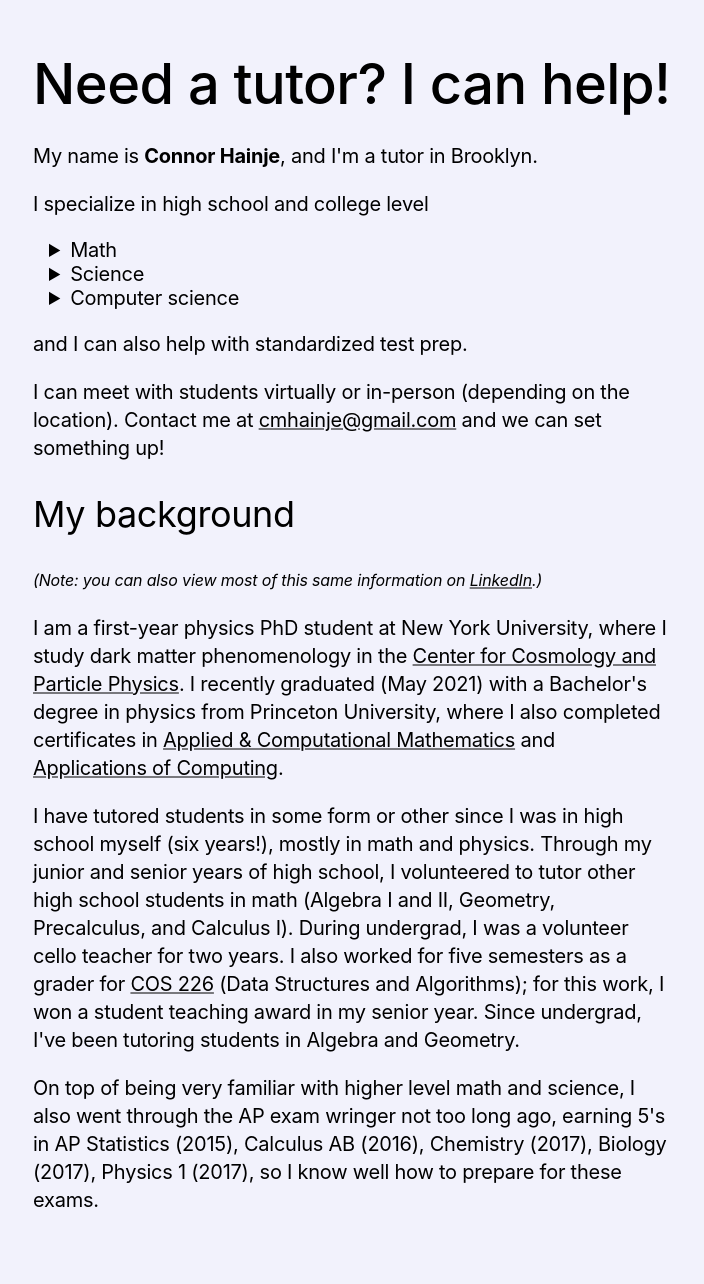
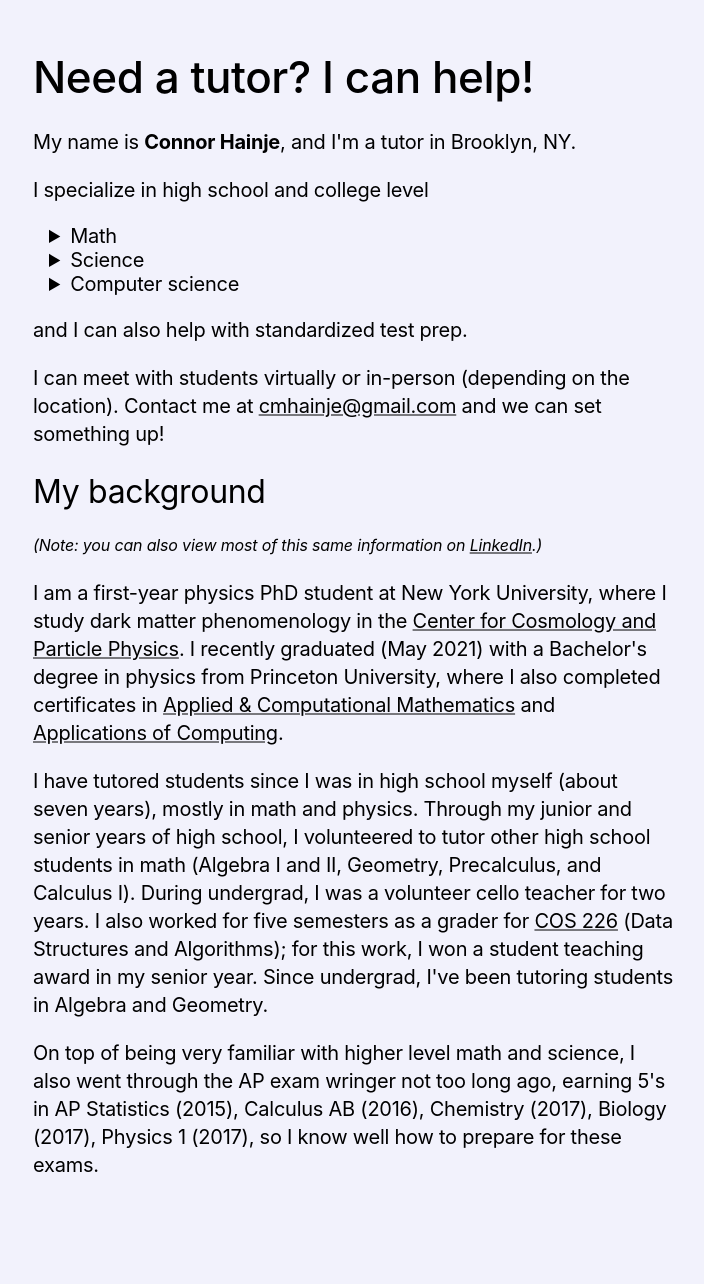
Before and after one commit to cmhainje/cmhainje.github.io, a Jekyll site: the page built from tutoring.html, in a window 1280 px wide. Shown: the whole page, without its empty margins (287-991 px from the left). Built offline with Jekyll 4.4.1, drawn with Linux system fonts in a browser that asks for light colours; some web fonts are replaced; after the commit the page ends 1249 px from its top, so only the background shows below that.

Commit message:
tweaks to tutoring page

```diff
--- a/assets/css/tutoring.css
+++ b/assets/css/tutoring.css
@@ -35,17 +35,20 @@ body {
 }
 
 h1 {
-  font-size: 3.5rem;
-  letter-spacing: calc(-0.01 * 3.5rem);
+  font-size: 2.75rem;
+  letter-spacing: calc(-0.01 * 2.75rem);
   font-weight: 500;
   margin-top: 0;
   margin-bottom: 1.5rem;
 }
 
 h2 {
-  font-size: 2.25rem;
-  letter-spacing: calc(-0.01 * 2.25rem);
+  font-size: 2rem;
+  letter-spacing: calc(-0.01 * 2rem);
   font-weight: 400;
+
+  margin-top: 1.5rem;
+  margin-bottom: 1.25rem;
 }
 
 p,
--- a/tutoring.html
+++ b/tutoring.html
@@ -36,7 +34,6 @@ permalink: /tutoring
     <meta name="msapplication-square150x150logo" content="/assets/icon/mstile-150x150.png" />
     <meta name="msapplication-wide310x150logo" content="/assets/icon/mstile-310x150.png" />
     <meta name="msapplication-square310x310logo" content="/assets/icon/mstile-310x310.png" />
-
 </head>
 <body>
   <!-- fixes flash of unstyled content -->
@@ -44,7 +41,7 @@ permalink: /tutoring
   <div class="content">
     <h1>Need a tutor? I can help!</h1>
     <p>
-      My name is <b>Connor Hainje</b>, and I'm a tutor in Brooklyn.
+      My name is <b>Connor Hainje</b>, and I'm a tutor in Brooklyn, NY.
     </p>
     <p>
       I specialize in high school and college level
@@ -97,7 +94,7 @@ permalink: /tutoring
       I am a first-year physics PhD student at New York University, where I study dark matter phenomenology in the <a href="https://cosmo.nyu.edu/">Center for Cosmology and Particle Physics</a>. I recently graduated (May 2021) with a Bachelor's degree in physics from Princeton University, where I also completed certificates in <a href="https://www.pacm.princeton.edu/">Applied & Computational Mathematics</a> and <a href="https://www.cs.princeton.edu/ugrad/overview">Applications of Computing</a>.
     </p>
     <p>
-      I have tutored students in some form or other since I was in high school myself (six years!), mostly in math and physics. Through my junior and senior years of high school, I volunteered to tutor other high school students in math (Algebra I and II, Geometry, Precalculus, and Calculus I). During undergrad, I was a volunteer cello teacher for two years. I also worked for five semesters as a grader for <a href="https://www.cs.princeton.edu/courses/archive/spring21/cos226/">COS 226</a> (Data Structures and Algorithms); for this work, I won a student teaching award in my senior year. Since undergrad, I've been tutoring students in Algebra and Geometry.
+      I have tutored students since I was in high school myself (about seven years), mostly in math and physics. Through my junior and senior years of high school, I volunteered to tutor other high school students in math (Algebra I and II, Geometry, Precalculus, and Calculus I). During undergrad, I was a volunteer cello teacher for two years. I also worked for five semesters as a grader for <a href="https://www.cs.princeton.edu/courses/archive/spring21/cos226/">COS 226</a> (Data Structures and Algorithms); for this work, I won a student teaching award in my senior year. Since undergrad, I've been tutoring students in Algebra and Geometry.
     </p>
     <p>
       On top of being very familiar with higher level math and science, I also went through the AP exam wringer not too long ago, earning 5's in AP Statistics (2015), Calculus AB (2016), Chemistry (2017), Biology (2017), Physics 1 (2017), so I know well how to prepare for these exams.
```
Also changed, not shown: other parts of tutoring.html (+1 -3 lines), 2 other files.
